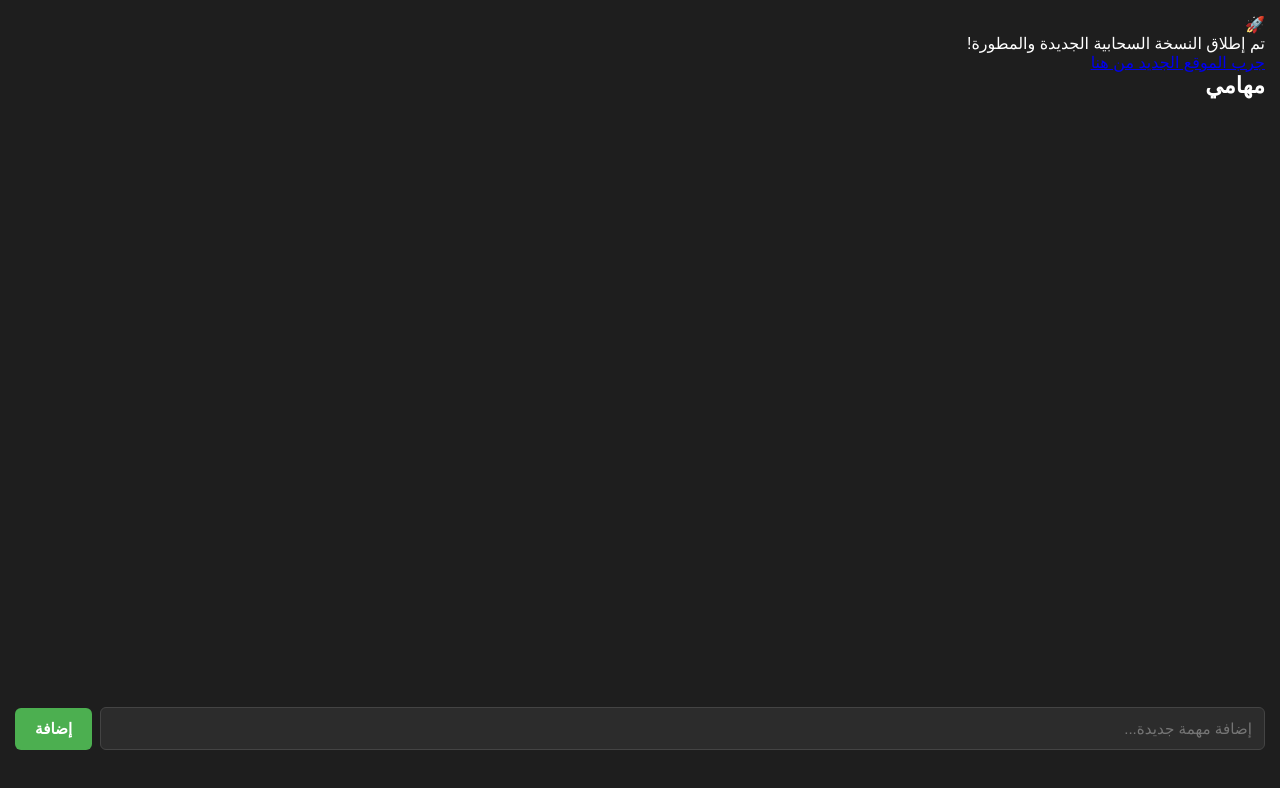
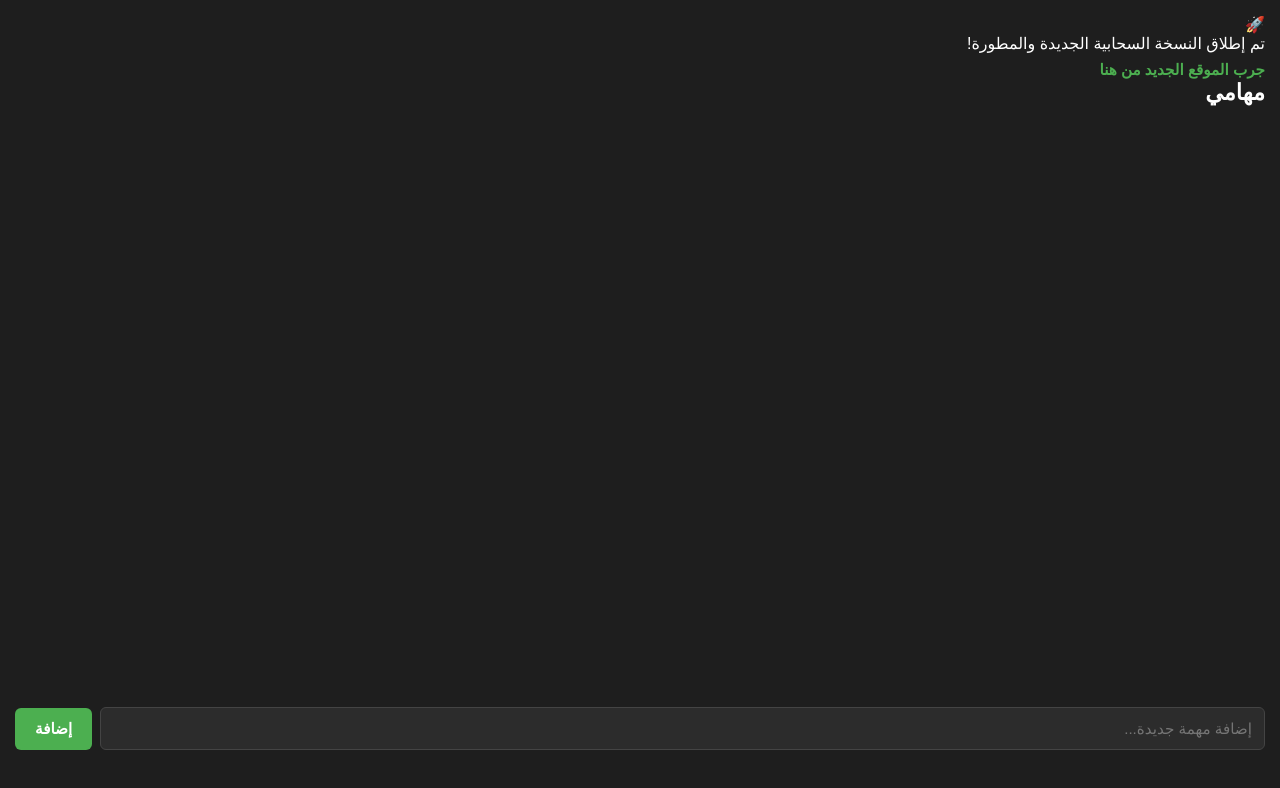
Before and after one commit to webAppLearner/SimpleToDoWebsite, a website: page public/index.html in a window 1280 px wide. Drawn offline with nearby package versions, Linux system fonts and the light colour scheme; no server answers.

Commit message:
Update style.css

```diff
--- a/public/style.css
+++ b/public/style.css
@@ -279,3 +279,16 @@ button:hover {
     color: #888888;
     margin-top: 2px;
 }
+/* تصميم رابط الإعلان */
+.ad-link {
+    color: #4caf50;
+    text-decoration: none;
+    font-weight: bold;
+    display: inline-block;
+    margin-top: 8px;
+    font-size: 0.95rem;
+}
+.ad-link:hover {
+    color: #45a049;
+    text-decoration: underline;
+}
```
